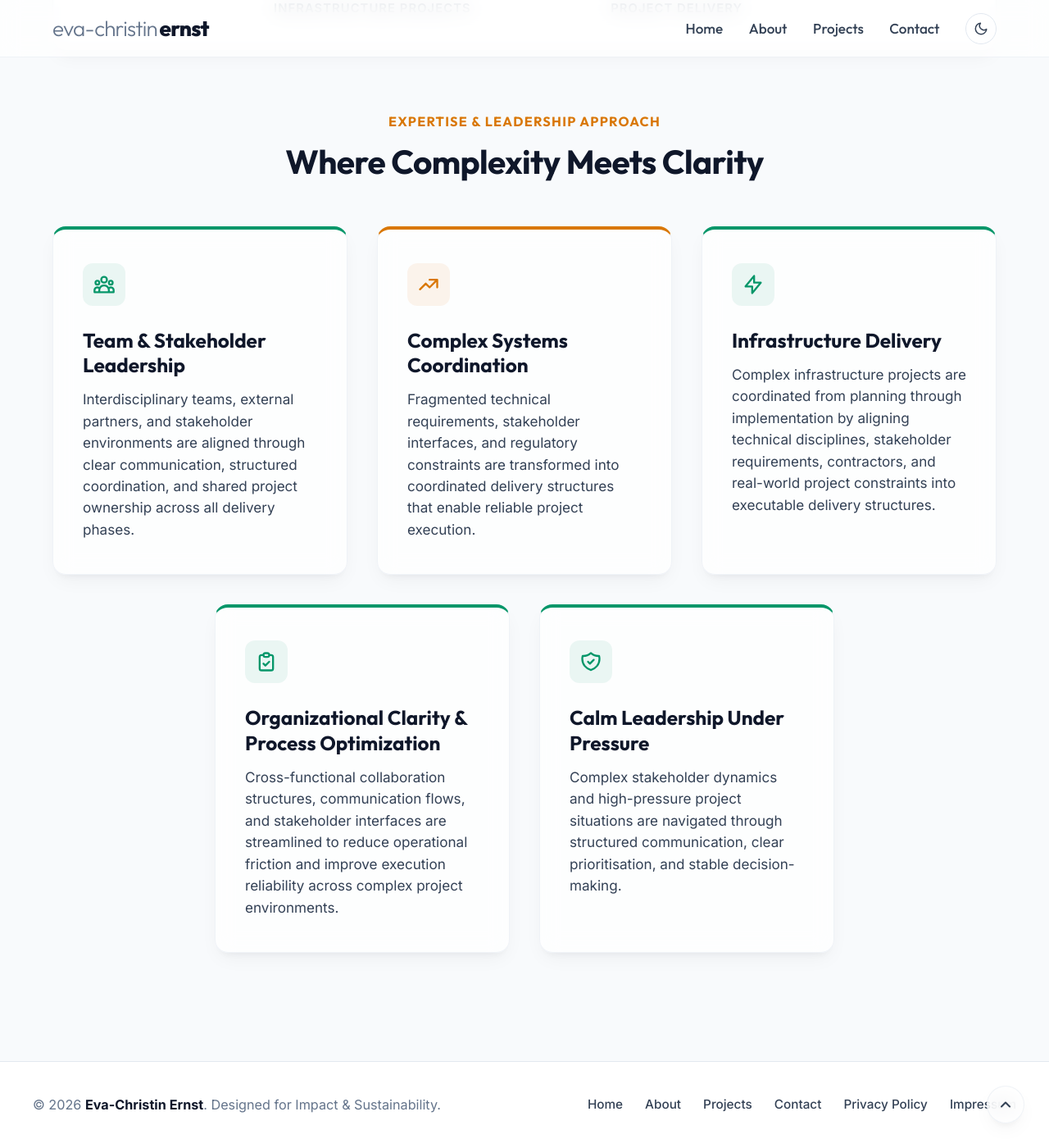
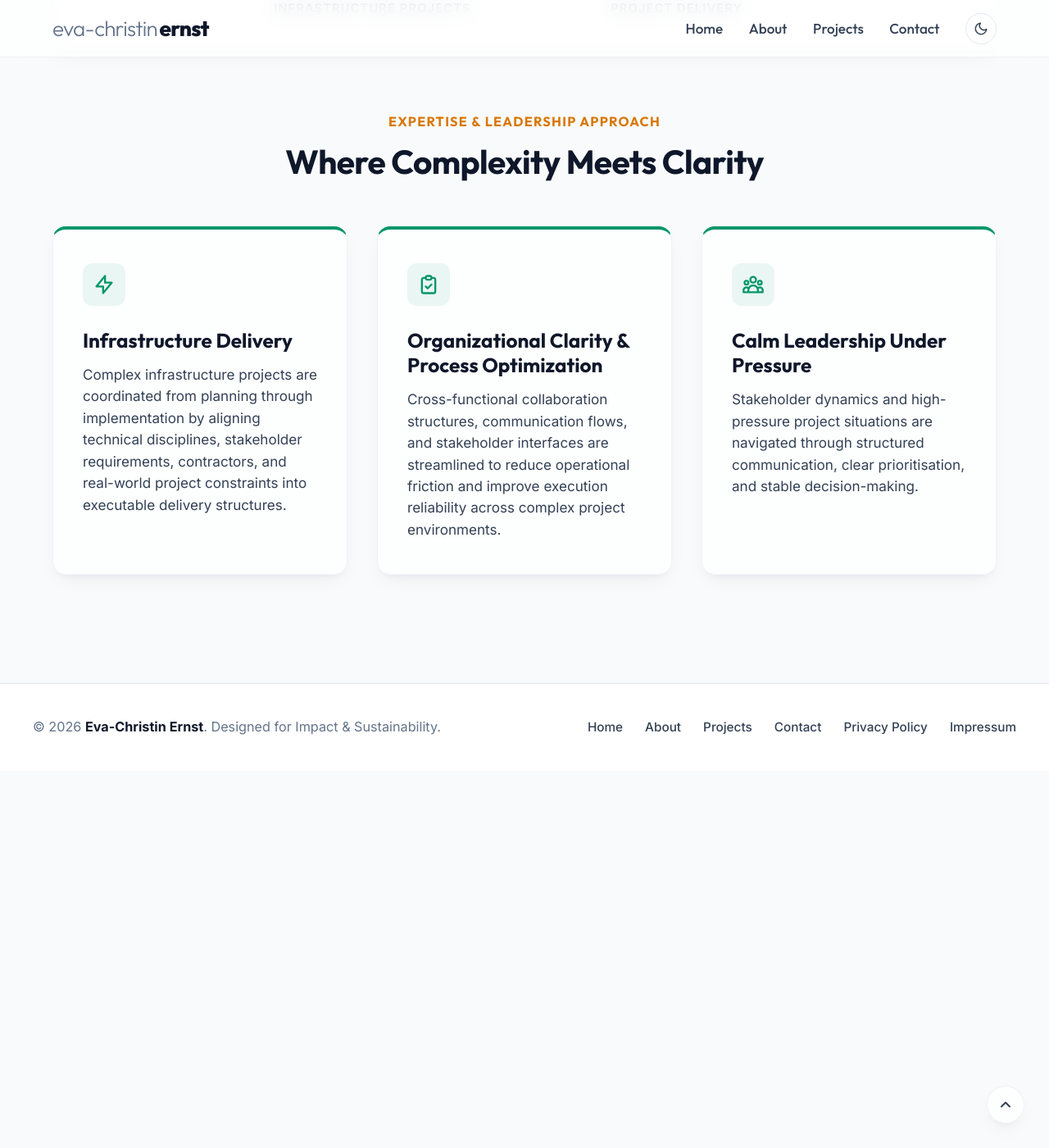
Before and after one commit to evafroehlich/website, a Jekyll site: the page built from index.html, in a window 1280 px wide and 1400 px high, scrolled down 1412 px. Shown: the whole window at 82% size. Built offline with Jekyll 4.4.1, drawn with Linux system fonts in a browser that asks for light colours; after the commit the page ends 2352 px from its top, so only the background shows below that.

Commit message:
changes in Expertise

```diff
--- a/index.html
+++ b/index.html
@@ -88,9 +88,9 @@ title: Home - Eva-Christin Ernst
 
     <div class="competency-grid">
       <!-- Competency 1: People Leadership -->
-      <div class="competency-card glass-card">
-        <div class="comp-icon-box">
-          <!-- Users Icon -->
+      <!-- <div class="competency-card glass-card">
+        <div class="comp-icon-box"> -->
+          <!-- Users Icon
           <svg xmlns="http://www.w3.org/2000/svg" fill="none" viewBox="0 0 24 24" stroke="currentColor" stroke-width="2">
             <path stroke-linecap="round" stroke-linejoin="round" d="M17 20h5v-2a3 3 0 00-5.356-1.857M17 20H7m10 0v-2c0-.656-.126-1.283-.356-1.857M7 20H2v-2a3 3 0 015.356-1.857M7 20v-2c0-.656.126-1.283.356-1.857m0 0a5.002 5.002 0 019.288 0M15 7a3 3 0 11-6 0 3 3 0 016 0zm6 3a2 2 0 11-4 0 2 2 0 014 0zM7 10a2 2 0 11-4 0 2 2 0 014 0z" />
           </svg>
@@ -99,12 +99,13 @@ title: Home - Eva-Christin Ernst
         <p class="comp-description">
           Interdisciplinary teams, external partners, and stakeholder environments are aligned through clear communication, structured coordination, and shared project ownership across all delivery phases.
         </p>
-      </div>
+      </div> -->
 
-      <!-- Competency 2: Process & Departmental Optimisation -->
-      <div class="competency-card glass-card card-gold">
+      <!-- Competency 2: Process & Departmental Optimisation-->
+      <!-- <div class="competency-card glass-card card-gold">
         <div class="comp-icon-box">
-          <!-- Trending Up Icon -->
+          <!-- Trending Up Icon
+
           <svg xmlns="http://www.w3.org/2000/svg" fill="none" viewBox="0 0 24 24" stroke="currentColor" stroke-width="2">
             <path stroke-linecap="round" stroke-linejoin="round" d="M13 7h8m0 0v8m0-8l-8 8-4-4-6 6" />
           </svg>
@@ -113,7 +114,7 @@ title: Home - Eva-Christin Ernst
         <p class="comp-description">
           Fragmented technical requirements, stakeholder interfaces, and regulatory constraints are transformed into coordinated delivery structures that enable reliable project execution.
         </p>
-      </div>
+      </div> -->
 
       <!-- Competency 3: Mechanical & Energy Engineering -->
       <div class="competency-card glass-card">
@@ -145,13 +146,13 @@ title: Home - Eva-Christin Ernst
       <div class="competency-card glass-card">
         <div class="comp-icon-box">
           <!-- Shield Check Icon -->
-          <svg xmlns="http://www.w3.org/2000/svg" fill="none" viewBox="0 0 24 24" stroke="currentColor" stroke-width="2">
-            <path stroke-linecap="round" stroke-linejoin="round" d="M9 12l2 2 4-4m5.618-4.016A11.955 11.955 0 0112 2.944a11.955 11.955 0 01-8.618 3.04A12.02 12.02 0 003 9c0 5.591 3.824 10.29 9 11.622 5.176-1.332 9-6.03 9-11.622 0-1.042-.133-2.052-.382-3.016z" />
+           <svg xmlns="http://www.w3.org/2000/svg" fill="none" viewBox="0 0 24 24" stroke="currentColor" stroke-width="2">
+            <path stroke-linecap="round" stroke-linejoin="round" d="M17 20h5v-2a3 3 0 00-5.356-1.857M17 20H7m10 0v-2c0-.656-.126-1.283-.356-1.857M7 20H2v-2a3 3 0 015.356-1.857M7 20v-2c0-.656.126-1.283.356-1.857m0 0a5.002 5.002 0 019.288 0M15 7a3 3 0 11-6 0 3 3 0 016 0zm6 3a2 2 0 11-4 0 2 2 0 014 0zM7 10a2 2 0 11-4 0 2 2 0 014 0z" />
           </svg>
         </div>
         <h3 class="comp-title">Calm Leadership Under Pressure</h3>
         <p class="comp-description">
-          Complex stakeholder dynamics and high-pressure project situations are navigated through structured communication, clear prioritisation, and stable decision-making.
+          Stakeholder dynamics and high-pressure project situations are navigated through structured communication, clear prioritisation, and stable decision-making.
         </p>
       </div>
     </div>
```
